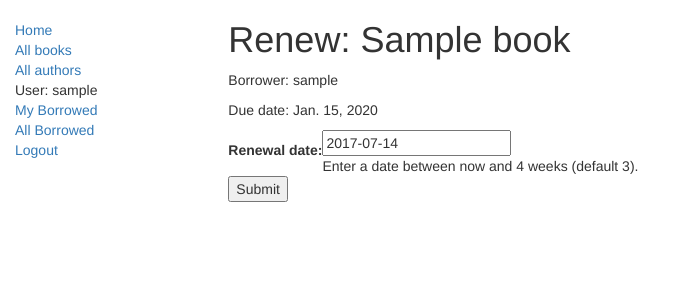
After one commit to daywaves/mdn-webdev-fundamentals, a Django app: page /catalog/book/00000000-0000-0000-0000-000000000001/renew/ in a window 1280 px wide. The commit adds this page. Shown: the top 300 px of the page, without its empty margins (0-682 px from the left). Run offline with Django 3.2, Linux system fonts and the light colour scheme; a user stored in the database is signed in; tables that the repository leaves empty hold one stand-in row (values such as "Sample post"); some libraries are stand-ins or nearby versions.

Commit message:
Add book renewal form (part 9)

```diff
--- /dev/null
+++ b/django/locallibrary/catalog/forms.py
@@ -0,0 +1,23 @@
+from django import forms
+
+from django.core.exceptions import ValidationError
+from django.utils.translation import ugettext_lazy as _
+import datetime  # for checking renewal date range.
+
+
+class RenewBookForm(forms.Form):
+    renewal_date = forms.DateField(help_text="Enter a date between now and 4 weeks (default 3).")
+
+    def clean_renewal_date(self):
+        data = self.cleaned_data['renewal_date']
+
+        # Check date is not in past.
+        if data < datetime.date.today():
+            raise ValidationError(_('Invalid date - renewal in past'))
+
+        # Check date is in range librarian allowed to change (+4 weeks).
+        if data > datetime.date.today() + datetime.timedelta(weeks=4):
+            raise ValidationError(_('Invalid date - renewal more than 4 weeks ahead'))
+
+        # Remember to always return the cleaned data.
+        return data
--- a/django/locallibrary/catalog/templates/base_generic.html
+++ b/django/locallibrary/catalog/templates/base_generic.html
@@ -29,7 +29,7 @@
             <li>User: {{ user.get_username }}</li>
             <li><a href="{% url 'my-borrowed' %}">My Borrowed</a></li>
             {% if perms.catalog.can_mark_returned %}
-            <li><a href="{% url 'borrowed' %}">All Borrowed</a></li>
+            <li><a href="{% url 'all-borrowed' %}">All Borrowed</a></li>
             {% endif %}
             <li><a href="{% url 'logout'%}?next={{request.path}}">Logout</a></li>
           {% else %}
--- /dev/null
+++ b/django/locallibrary/catalog/templates/catalog/book_renew_librarian.html
@@ -0,0 +1,16 @@
+{% extends "base_generic.html" %}
+{% block content %}
+
+    <h1>Renew: {{bookinst.book.title}}</h1>
+    <p>Borrower: {{bookinst.borrower}}</p>
+    <p{% if bookinst.is_overdue %} class="text-danger"{% endif %}>Due date: {{bookinst.due_back}}</p>
+
+    <form action="" method="post">
+        {% csrf_token %}
+        <table>
+        {{ form }}
+        </table>
+        <input type="submit" value="Submit" />
+    </form>
+
+{% endblock %}
--- a/django/locallibrary/catalog/templates/catalog/bookinstance_list_borrowed.html
+++ b/django/locallibrary/catalog/templates/catalog/bookinstance_list_borrowed.html
@@ -6,7 +6,9 @@
     <ul>
       {% for bookinst in bookinstance_list %}
       <li class="{% if bookinst.is_overdue %}text-danger{% endif %}">
-        <a href="{% url 'book-detail' bookinst.book.pk %}">{{bookinst.book.title}}</a> ({{ bookinst.due_back }}) - {{ bookinst.borrower }}
+        <a href="{% url 'book-detail' bookinst.book.pk %}">{{bookinst.book.title}}</a>
+        ({{ bookinst.due_back }}) - {{ bookinst.borrower }}
+        {% if perms.catalog.can_mark_returned %}- <a href="{% url 'renew-book-librarian' bookinst.id %}">Renew</a>  {% endif %}
       </li>
       {% endfor %}
     </ul>
--- a/django/locallibrary/catalog/urls.py
+++ b/django/locallibrary/catalog/urls.py
@@ -11,5 +11,6 @@ urlpatterns = [
     url(r'^author/(?P<pk>\d+)$',
         views.AuthorDetailView.as_view(), name='author-detail'),
     url(r'^mybooks/$', views.LoanedBooksByUserListView.as_view(), name='my-borrowed'),
-    url(r'^borrowed/$', views.LoanedBooksListview.as_view(), name='borrowed')
+    url(r'^borrowed/$', views.LoanedBooksListview.as_view(), name='all-borrowed'),
+    url(r'^book/(?P<pk>[-\w]+)/renew/$', views.renew_book_librarian, name='renew-book-librarian')
 ]
--- a/django/locallibrary/catalog/views.py
+++ b/django/locallibrary/catalog/views.py
@@ -1,7 +1,14 @@
+import datetime
 from django.shortcuts import render
 from django.views import generic
+from django.contrib.auth.mixins import LoginRequiredMixin, PermissionRequiredMixin
+from django.contrib.auth.decorators import permission_required
+from django.shortcuts import get_object_or_404
+from django.http import HttpResponseRedirect
+from django.core.urlresolvers import reverse
+
 from .models import Book, Author, BookInstance, Genre
-from django.contrib.auth.mixins import LoginRequiredMixin, PermissionRequiredMixin
+from .forms import RenewBookForm
 
 
 # Create your views here.
@@ -75,3 +82,33 @@ class AuthorListView(generic.ListView):
 
 class AuthorDetailView(generic.DetailView):
     model = Author
+
+
+@permission_required('catalog.can_mark_returned')
+def renew_book_librarian(request, pk):
+    """
+    View function for renewing a specific BookInstance by librarian
+    """
+    book_inst = get_object_or_404(BookInstance, pk=pk)
+
+    # If this is a POST request then process the Form data
+    if request.method == 'POST':
+
+        # Create a form instance and populate it with data from the request (binding):
+        form = RenewBookForm(request.POST)
+
+        # Check if the form is valid:
+        if form.is_valid():
+            # process the data in form.cleaned_data as required (here we just write it to the model due_back field)
+            book_inst.due_back = form.cleaned_data['renewal_date']
+            book_inst.save()
+
+            # redirect to a new URL:
+            return HttpResponseRedirect(reverse('all-borrowed'))
+
+    # If this is a GET (or any other method) create the default form.
+    else:
+        proposed_renewal_date = datetime.date.today() + datetime.timedelta(weeks=3)
+        form = RenewBookForm(initial={'renewal_date': proposed_renewal_date, })
+
+    return render(request, 'catalog/book_renew_librarian.html', {'form': form, 'bookinst': book_inst})
```
